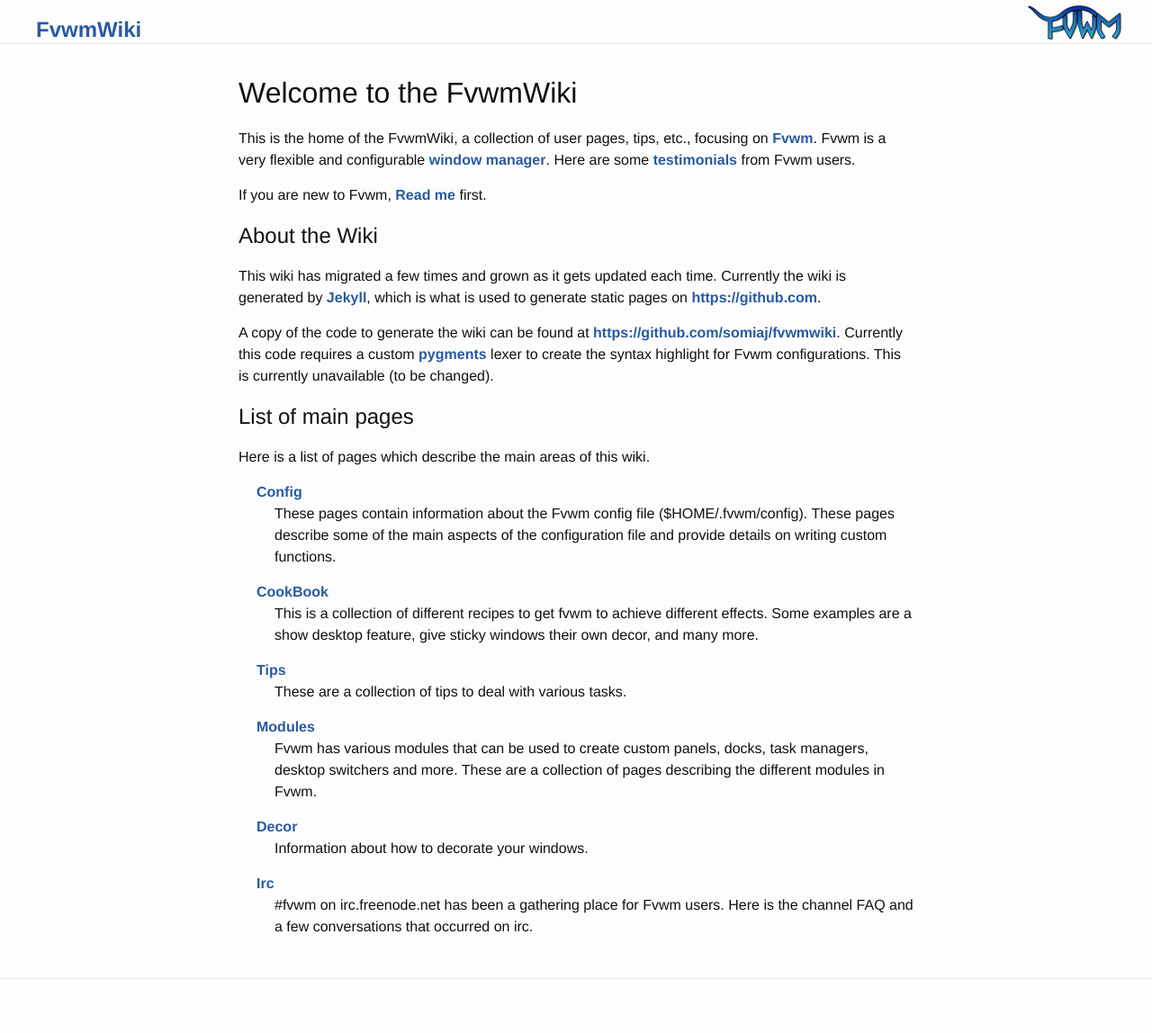
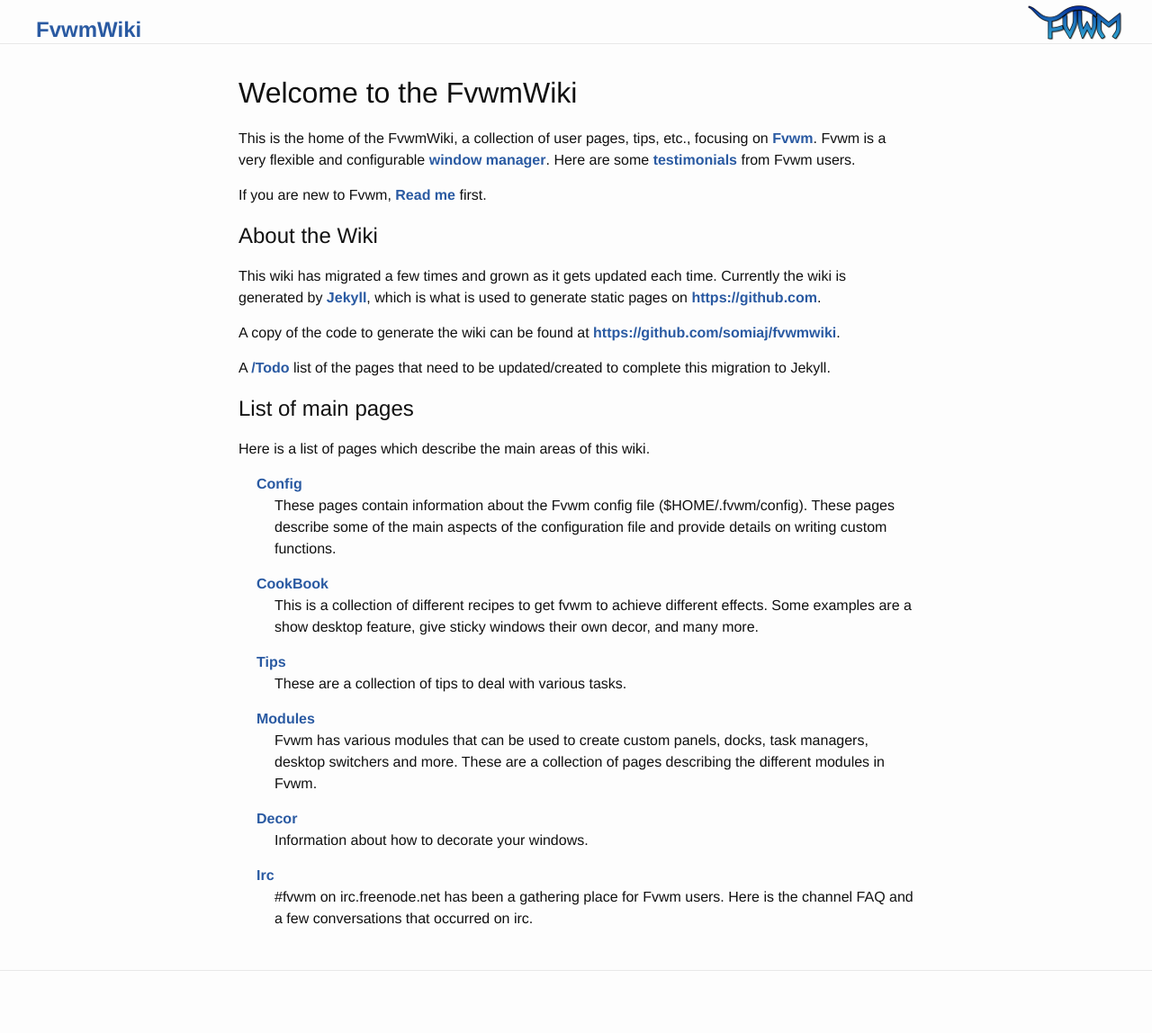
Before and after one commit to somiaj/fvwmwiki, a Jekyll site: the page built from index.md, in a window 1280 px wide. Shown: the whole page at 90% size. Built offline with Jekyll 4.4.1, drawn with Linux system fonts in a browser that asks for light colours.

Commit message:
Add /Todo
 * Wiki now has a /Todo with a list of the pages that need to be updated.

```diff
--- a/index.md
+++ b/index.md
@@ -22,10 +22,10 @@
 pages on <https://github.com>.
 
 A copy of the code to generate the wiki can be found at
-<https://github.com/somiaj/fvwmwiki>. Currently this code
-requires a custom [pygments](http://pygments.org/) lexer
-to create the syntax highlight for Fvwm configurations.
-This is currently unavailable (to be changed).
+<https://github.com/somiaj/fvwmwiki>.
+
+A [/Todo]({{ "/Todo" | prepend: site.baseurl }}) list of the pages
+that need to be updated/created to complete this migration to Jekyll.
 
 ## List of main pages
 
```
Also changed, not shown: Config/Modules/index.md (+1 -1 lines), Todo/index.md (added, +17 -0 lines).
